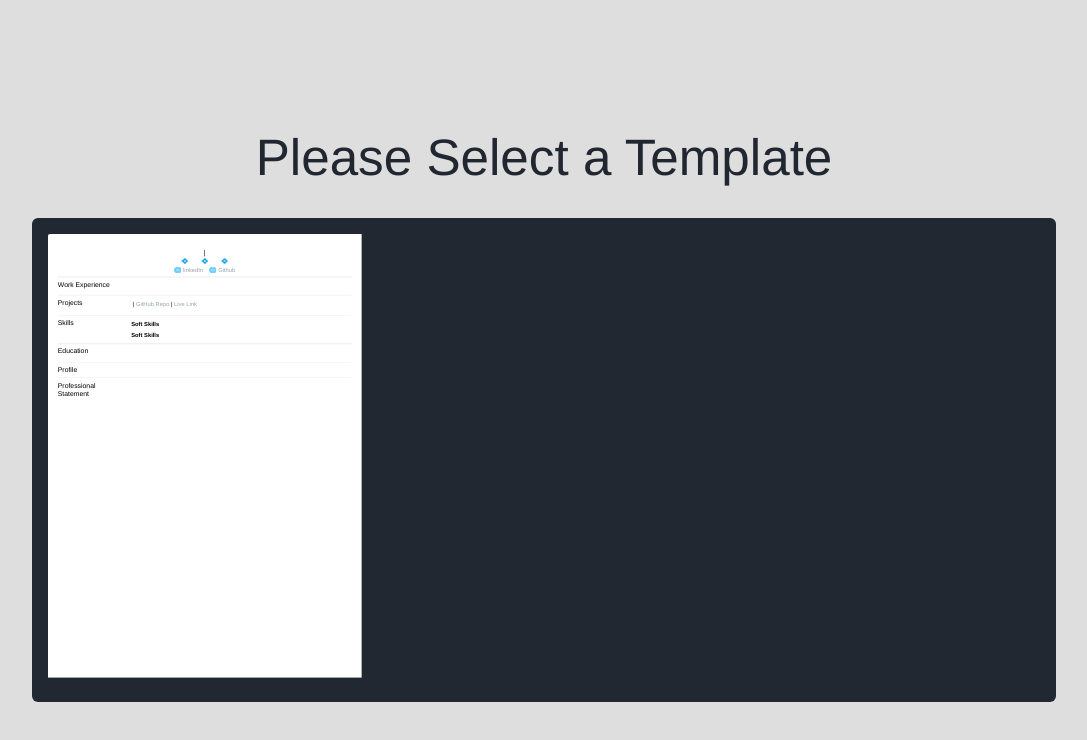
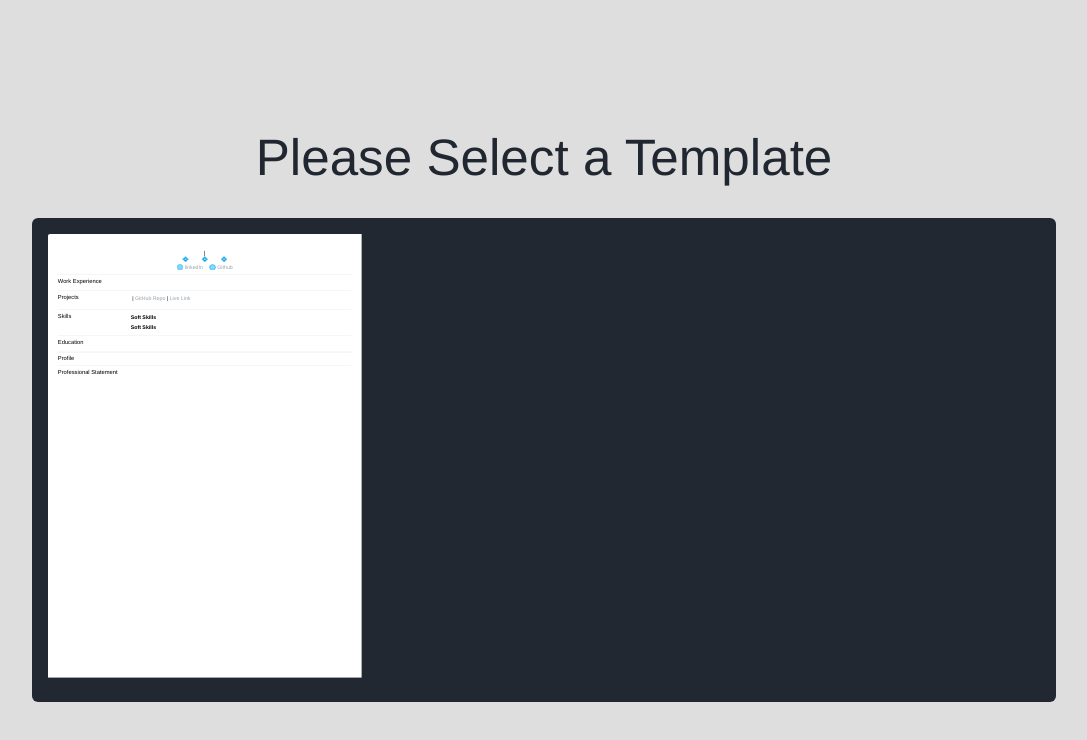
Before and after one commit to CyberWolf-1219/resume-builder, a React (Vite) app: page / in a window 1280 px wide. Shown: the top 740 px of the page, without its empty margins (96-1183 px from the left). Built offline with nearby package versions, Linux system fonts and the light colour scheme.

Commit message:
reduced font size

```diff
--- a/src/components/ResumeTemplates/Paper/style.module.css
+++ b/src/components/ResumeTemplates/Paper/style.module.css
@@ -1,8 +1,8 @@
 @media screen {
 
     .settings {
-        font-size: 11pt;
-        --heading-font-size: 13pt;
+        font-size: 10pt;
+        --heading-font-size: 11pt;
         --heading-font-weight: 500;
     }
 
@@ -31,8 +31,8 @@
 
 @media print {
     .settings {
-        font-size: 11pt;
-        --heading-font-size: 13pt;
+        font-size: 10pt;
+        --heading-font-size: 11pt;
         --heading-font-weight: 500;
 
     }
```
